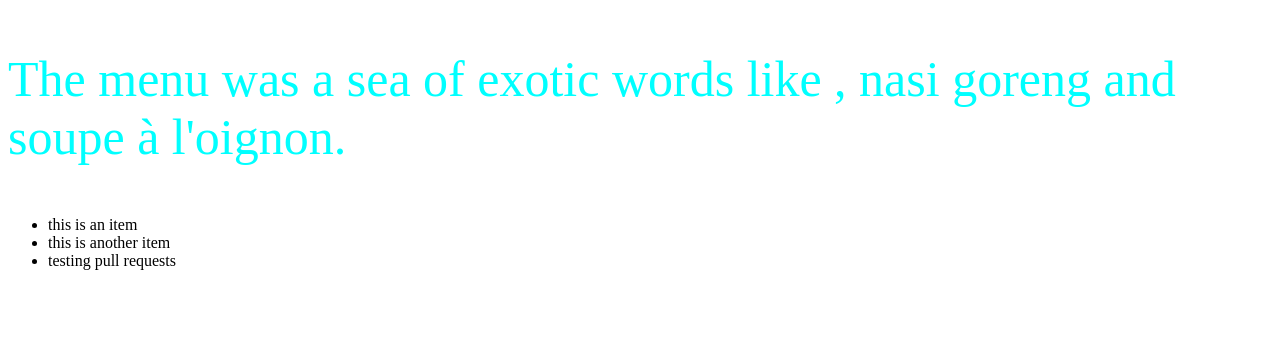
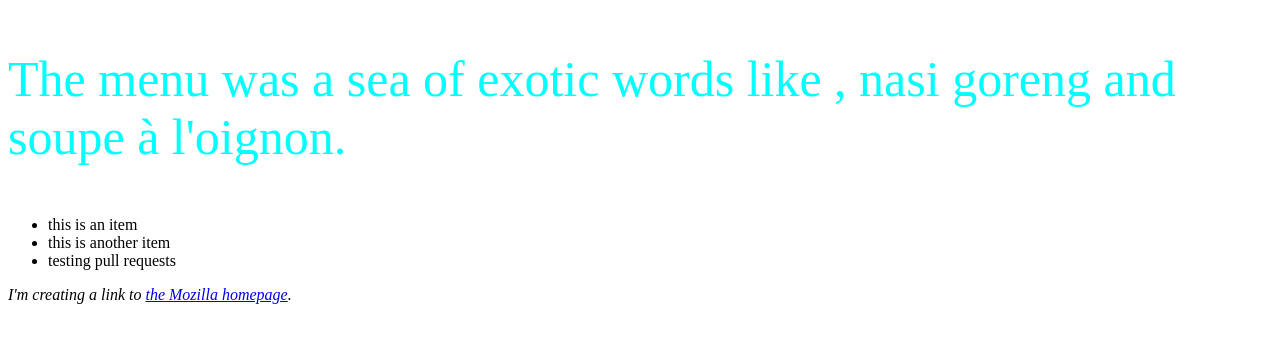
Before and after one commit to abdullahzubair78/html-css, a plain HTML site: page index.html in a window 1280 px wide. Drawn offline with Linux system fonts and the light colour scheme.

Commit message:
tried hyperlinks

```diff
--- a/index.html
+++ b/index.html
@@ -4,7 +4,7 @@
     <meta charset="UTF-8">
     <meta http-equiv="X-UA-Compatible" content="IE=edge">
     <meta name="viewport" content="width=device-width, initial-scale=1.0">
-    <title>Document</title>
+    <title>First HTML Page</title>
     <link rel="stylesheet" href="./style.css">
 
 </head>
@@ -19,5 +19,13 @@
         <li>this is another item</li>
         <li>testing pull requests</li>
     </ul>
+
+    <i>
+        I'm creating a link to
+        <a
+          href="https://www.mozilla.org/en-US/"
+          title="The best place to find more information about Mozilla's
+                mission and how to contribute">the Mozilla homepage</a>.
+    </i>
 </body>
 </html>
```
